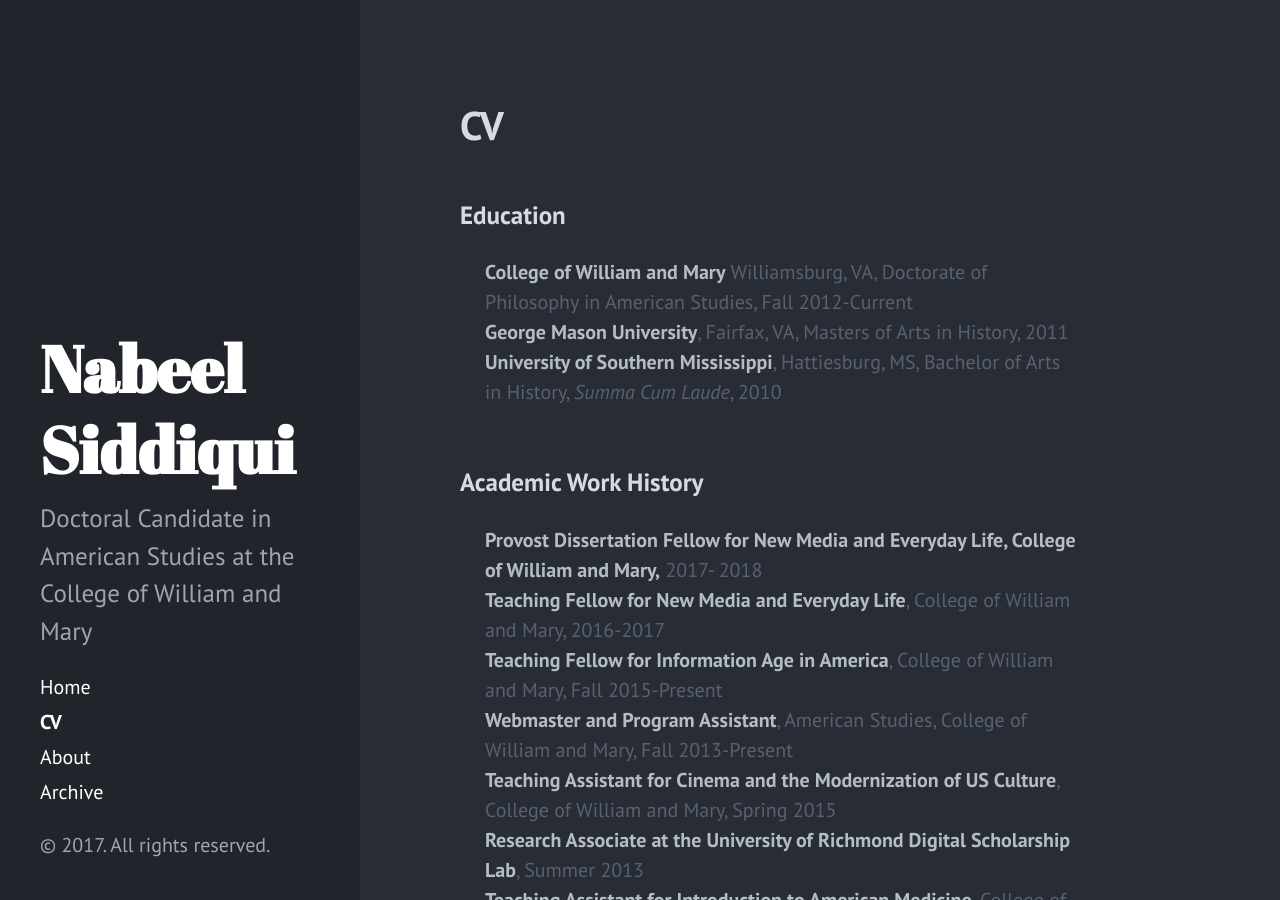
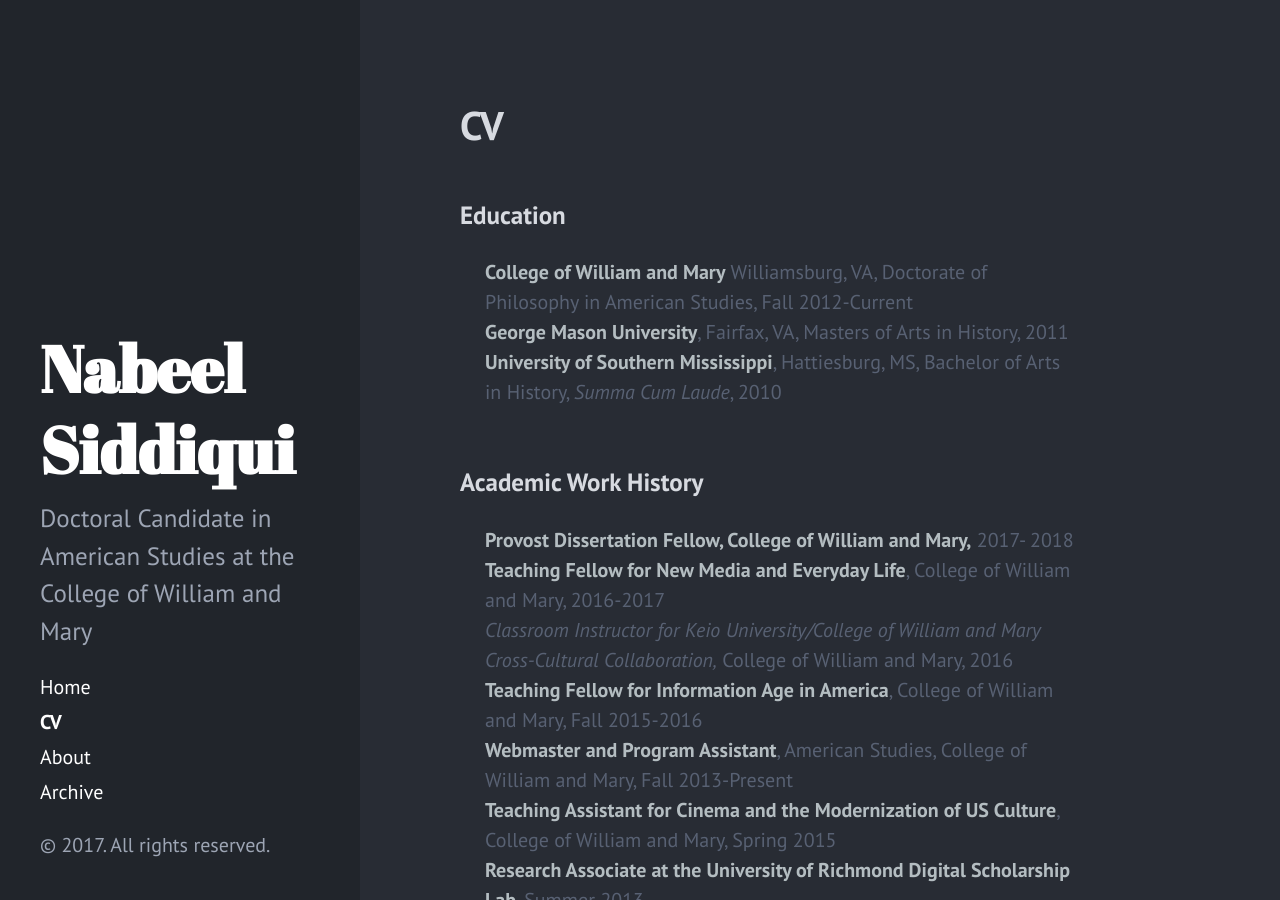
Before and after one commit to nabsiddiqui/nabsiddiqui_old_jekyll_site, a Jekyll site: the page built from CV.md, in a window 1280 px wide and 900 px high. Built offline with Jekyll 4.4.1, drawn with Linux system fonts in a browser that asks for light colours.

Commit message:
Fixed CV Errors

```diff
--- a/CV.md
+++ b/CV.md
@@ -12,9 +12,10 @@ title: CV
 ### Academic Work History
 
 
-> **Provost Dissertation Fellow for New Media and Everyday Life, College of William and Mary,** 2017- 2018
+> **Provost Dissertation Fellow, College of William and Mary,** 2017- 2018
 > **Teaching Fellow for New Media and Everyday Life**, College of William and Mary, 2016-2017
-> **Teaching Fellow for Information Age in America**, College of William and Mary, Fall 2015-Present
+> *Classroom Instructor for Keio University/College of William and Mary Cross-Cultural Collaboration,* College of William and Mary, 2016
+> **Teaching Fellow for Information Age in America**, College of William and Mary, Fall 2015-2016
 > **Webmaster and Program Assistant**, American Studies, College of William and Mary, Fall 2013-Present
 > **Teaching Assistant for Cinema and the Modernization of US Culture**, College of William and Mary, Spring 2015
 > **Research Associate at the University of Richmond Digital Scholarship Lab**, Summer 2013
```
